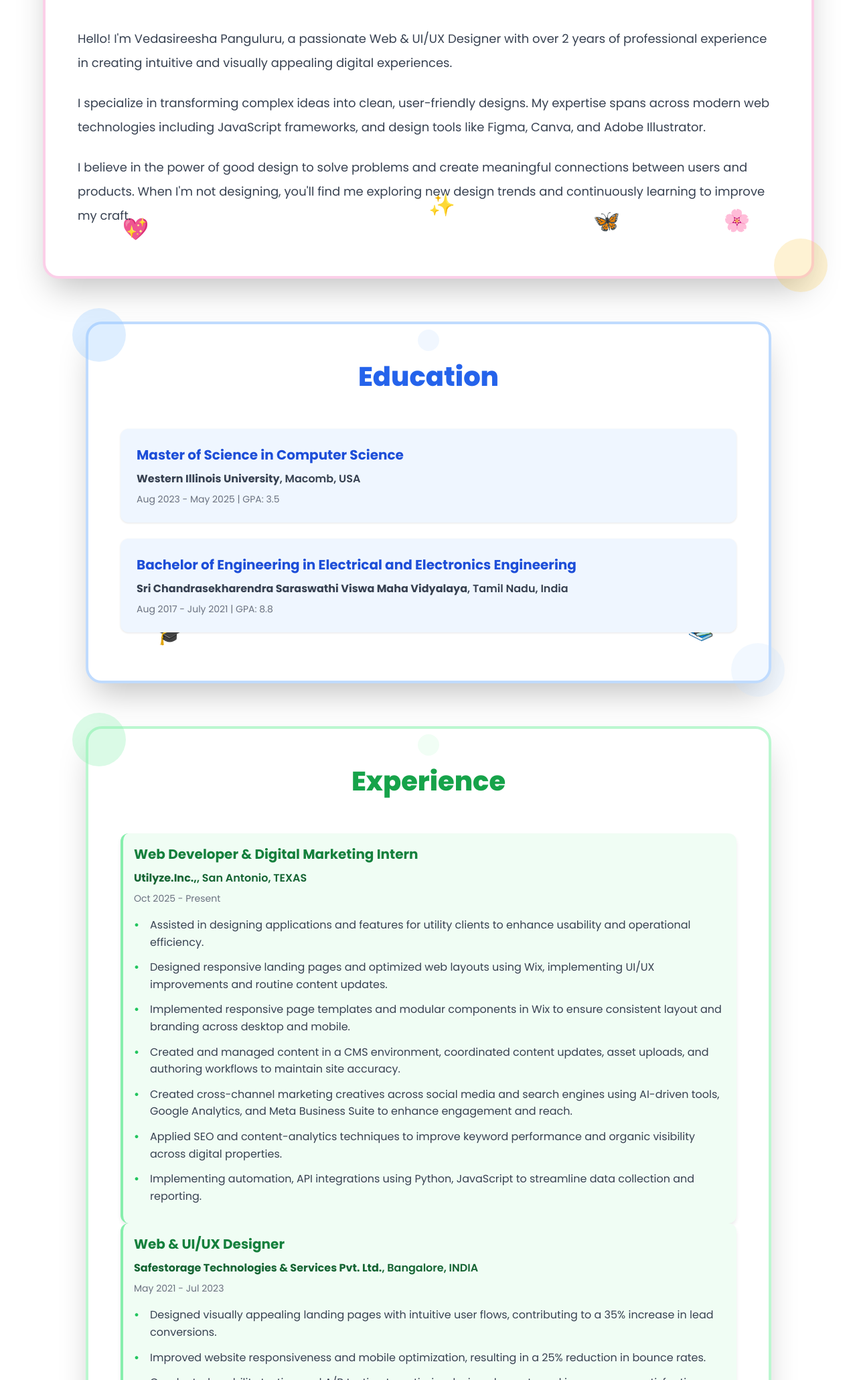
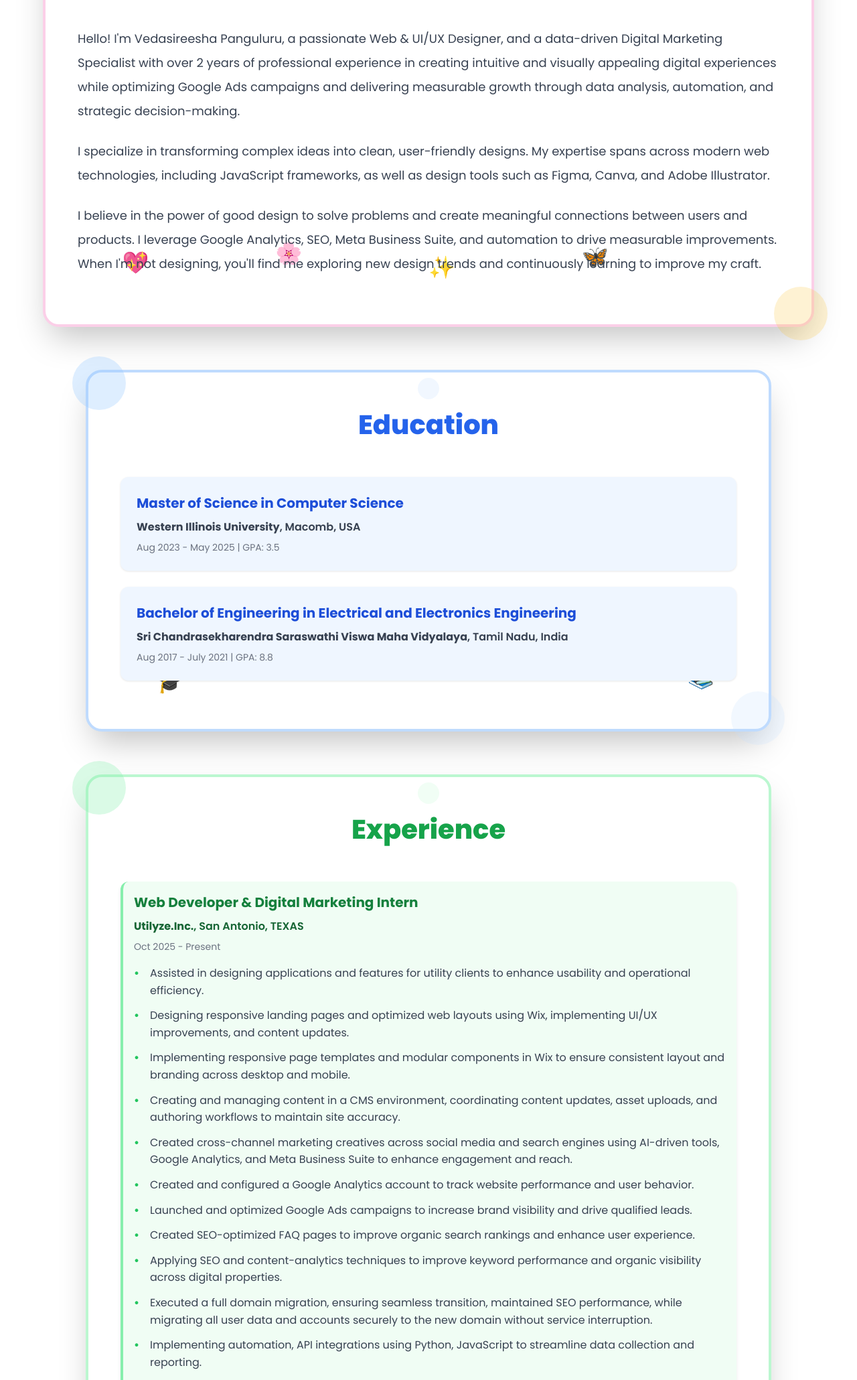
Before and after one commit to VedaSireesha/portfolio_new, a plain HTML site: page index.html in a window 1280 px wide. Shown: the part 740-2800 px from the top of the page at 67% size. Drawn offline with Linux system fonts and the light colour scheme.

Commit message:
Update index.html

```diff
--- a/index.html
+++ b/index.html
@@ -77,21 +77,21 @@
             <div class="decorative-circle circle-tc" style="background: #fce7f3;"></div>
 
             <!-- Animated Emojis -->
-            <span class="animated-emoji" style="bottom: 5%; left: 10%;">💖</span>
-            <span class="animated-emoji" style="bottom: 10%; right: 8%; animation-delay: 0.5s;">🌸</span>
-            <span class="animated-emoji" style="bottom: 15%; left: 50%; animation-delay: 1s;">✨</span>
-            <span class="animated-emoji" style="bottom: 8%; right: 25%; animation-delay: 1.5s;">🦋</span>
+            <span class="animated-emoji" style="bottom: 8%; left: 10%;">💖</span>
+            <span class="animated-emoji" style="bottom: 12%; left: 30%; animation-delay: 0.4s;">🌸</span>
+            <span class="animated-emoji" style="bottom: 10%; left: 50%; animation-delay: 0.8s;">✨</span>
+            <span class="animated-emoji" style="bottom: 12%; left: 70%; animation-delay: 1.2s;">🦋</span>
 
             <h2 class="about-title">About Me</h2>
             <div style="position: relative; z-index: 1;">
                 <p class="about-text">
-                    Hello! I'm Vedasireesha Panguluru, a passionate Web & UI/UX Designer with over 2 years of professional experience in creating intuitive and visually appealing digital experiences.
+                    Hello! I'm Vedasireesha Panguluru, a passionate Web & UI/UX Designer, and a data-driven Digital Marketing Specialist with over 2 years of professional experience in creating intuitive and visually appealing digital experiences while optimizing Google Ads campaigns and delivering measurable growth through data analysis, automation, and strategic decision-making.
                 </p>
                 <p class="about-text">
-                    I specialize in transforming complex ideas into clean, user-friendly designs. My expertise spans across modern web technologies including JavaScript frameworks, and design tools like Figma, Canva, and Adobe Illustrator.
+                    I specialize in transforming complex ideas into clean, user-friendly designs. My expertise spans across modern web technologies, including JavaScript frameworks, as well as design tools such as Figma, Canva, and Adobe Illustrator.
                 </p>
                 <p class="about-text">
-                    I believe in the power of good design to solve problems and create meaningful connections between users and products. When I'm not designing, you'll find me exploring new design trends and continuously learning to improve my craft.
+                    I believe in the power of good design to solve problems and create meaningful connections between users and products. I leverage Google Analytics, SEO, Meta Business Suite, and automation to drive measurable improvements. When I'm not designing, you'll find me exploring new design trends and continuously learning to improve my craft.
                 </p>
             </div>
         </div>
@@ -144,17 +144,21 @@
             <div style="position: relative; z-index: 1;">
                 <div class="experience-card">
                     <h3 class="experience-role">Web Developer & Digital Marketing Intern</h3>
-                    <p class="experience-company"><strong>Utilyze.Inc.,</strong>, San Antonio, TEXAS</p>
+                    <p class="experience-company"><strong>Utilyze.Inc.</strong>, San Antonio, TEXAS</p>
                     <p class="experience-date">Oct 2025 - Present</p>
 
                     <ul class="experience-list">
                         <li>Assisted in designing applications and features for utility clients to enhance usability and operational efficiency.</li>
-                        <li>Designed responsive landing pages and optimized web layouts using Wix, implementing UI/UX improvements and routine content updates.</li>
-                        <li>Implemented responsive page templates and modular components in Wix to ensure consistent layout and branding across desktop and mobile.</li>
-                        <li>Created and managed content in a CMS environment, coordinated content updates, asset uploads, and authoring workflows to maintain site accuracy.</li>
+                        <li>Designing responsive landing pages and optimized web layouts using Wix, implementing UI/UX improvements, and content updates.</li>
+                        <li>Implementing responsive page templates and modular components in Wix to ensure consistent layout and branding across desktop and mobile.</li>
+                        <li>Creating and managing content in a CMS environment, coordinating content updates, asset uploads, and authoring workflows to maintain site accuracy.</li>
                         <li>Created cross-channel marketing creatives across social media and search engines using AI-driven tools, Google Analytics, and Meta Business Suite to enhance engagement and reach.</li>
-                        <li>Applied SEO and content-analytics techniques to improve keyword performance and organic visibility across digital properties.</li>
-                        <li> Implementing automation, API integrations using Python, JavaScript to streamline data collection and reporting.</li>
+                        <li>Created and configured a Google Analytics account to track website performance and user behavior.</li>
+                        <li>Launched and optimized Google Ads campaigns to increase brand visibility and drive qualified leads.</li>
+                        <li>Created SEO-optimized FAQ pages to improve organic search rankings and enhance user experience.</li>
+                        <li>Applying SEO and content-analytics techniques to improve keyword performance and organic visibility across digital properties.</li>
+                        <li>Executed a full domain migration, ensuring seamless transition, maintained SEO performance, while migrating all user data and accounts securely to the new domain without service interruption.</li>
+                        <li>Implementing automation, API integrations using Python, JavaScript to streamline data collection and reporting.</li>
                     </ul>
                 </div>
                 <div class="experience-card">
@@ -472,7 +476,7 @@
 
         // Typewriter Effect
         const typewriter = document.getElementById('typewriter');
-        const texts = ['Vedasireesha Panguluru', 'A Web & UI/UX Designer','Frontend Developer'];
+        const texts = ['Vedasireesha Panguluru', 'A Web & UI/UX Designer','A Digital Marketing Specialist'];
         let textIndex = 0;
         let charIndex = 0;
         let isTyping = true;
```
